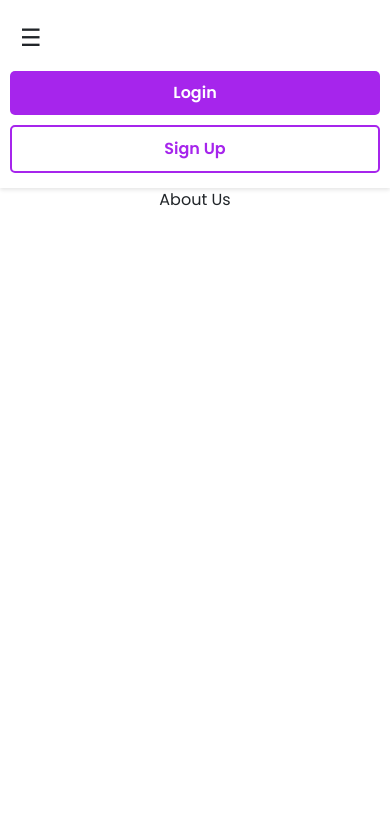
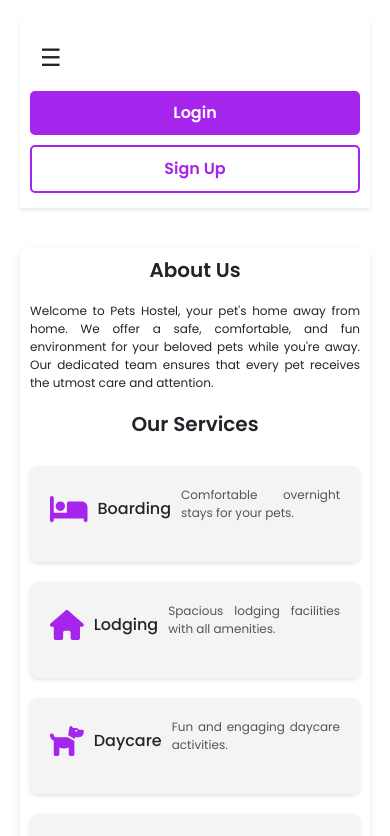
Before and after one commit to geo-jose-deltasoft/Pets-Hostel, a React (Create React App) app in the folder client/: page /about in a window 390 px wide. Shown: the top 836 px of the page. Built offline with nearby package versions, Linux system fonts and the light colour scheme.

Commit message:
About Us and Contact Us pages

```diff
--- a/client/src/assets/styles/About.css
+++ b/client/src/assets/styles/About.css
@@ -0,0 +1,137 @@
+@import url('https://fonts.googleapis.com/css2?family=Poppins:wght@300;400;500;600&display=swap');
+
+* {
+  margin: 0;
+  padding: 0;
+  box-sizing: border-box;
+  font-family: "Poppins", sans-serif;
+}
+
+.about {
+  display: flex;
+  flex-direction: column;
+  align-items: center;
+  padding: 20px;
+  width: 100%;
+}
+
+.about-container {
+  width: 100%;
+  max-width: 800px;
+  margin: 40px auto;
+  background-color: #fff;
+  padding: 20px;
+  border-radius: 8px;
+  box-shadow: 0 4px 8px rgba(0, 0, 0, 0.1);
+}
+
+.about-container h1,
+.about-container h2 {
+  font-size: 28px;
+  font-weight: 600;
+  margin-bottom: 20px;
+  text-align: center;
+}
+
+.about-container p {
+  font-size: 16px;
+  margin-bottom: 20px;
+  text-align: justify;
+}
+
+.services {
+  display: flex;
+  flex-direction: column;
+  align-items: center;
+  margin-top: 20px;
+}
+
+.service {
+  width: 100%;
+  max-width: 400px;
+  text-align: center;
+  margin: 10px 0;
+  padding: 20px;
+  background-color: #f4f4f4;
+  border-radius: 8px;
+  box-shadow: 0 2px 4px rgba(0, 0, 0, 0.1);
+}
+
+.service-icon {
+  font-size: 40px;
+  color: #a625ec;
+  margin-bottom: 10px;
+}
+
+.service h3 {
+  margin-bottom: 10px;
+  font-size: 18px;
+}
+
+.service p {
+  font-size: 14px;
+  color: #555;
+}
+
+/* Media queries for responsiveness */
+@media (max-width: 768px) {
+  .about-container {
+    padding: 15px;
+  }
+
+  .about-container h1,
+  .about-container h2 {
+    font-size: 24px;
+  }
+
+  .about-container p {
+    font-size: 14px;
+  }
+
+  .service {
+    width: 90%;
+  }
+
+  .service-icon {
+    font-size: 30px;
+  }
+
+  .service h3 {
+    font-size: 16px;
+  }
+
+  .service p {
+    font-size: 12px;
+  }
+}
+
+@media (max-width: 480px) {
+  .about-container {
+    padding: 10px;
+  }
+
+  .about-container h1,
+  .about-container h2 {
+    font-size: 20px;
+  }
+
+  .about-container p {
+    font-size: 12px;
+  }
+
+  .service {
+    width: 100%;
+  }
+
+  .service-icon {
+    font-size: 30px;
+  }
+
+  .service h3 {
+    font-size: 16px;
+  }
+
+  .service p {
+    font-size: 12px;
+  }
+}
--- a/client/src/assets/styles/Contact.css
+++ b/client/src/assets/styles/Contact.css
@@ -0,0 +1,109 @@
+@import url('https://fonts.googleapis.com/css2?family=Poppins:wght@300;400;500;600&display=swap');
+
+* {
+  margin: 0;
+  padding: 0;
+  box-sizing: border-box;
+  font-family: "Poppins", sans-serif;
+}
+
+.contact {
+  display: flex;
+  flex-direction: column;
+  align-items: center;
+  padding: 20px;
+  width: 100%;
+}
+
+.contact-container {
+  width: 100%;
+  max-width: 600px;
+  margin: 40px auto;
+  background-color: #fff;
+  padding: 20px;
+  border-radius: 8px;
+  box-shadow: 0 4px 8px rgba(0, 0, 0, 0.1);
+}
+
+.contact-container h1 {
+  font-size: 28px;
+  font-weight: 600;
+  margin-bottom: 20px;
+  text-align: center;
+}
+
+.contact-container p {
+  font-size: 16px;
+  margin-bottom: 20px;
+  text-align: center;
+}
+
+.contact-form {
+  display: flex;
+  flex-direction: column;
+}
+
+.form-group {
+  margin-bottom: 15px;
+}
+
+.form-group label {
+  font-size: 14px;
+  font-weight: 500;
+  margin-bottom: 5px;
+}
+
+.form-group input,
+.form-group textarea {
+  width: 100%;
+  padding: 10px;
+  border: 1px solid #ccc;
+  border-radius: 4px;
+  font-size: 14px;
+}
+
+.form-group textarea {
+  resize: vertical;
+  height: 100px;
+}
+
+.submit-btn {
+  background-color: #a625ec;
+  color: white;
+  border: none;
+  padding: 10px 20px;
+  border-radius: 4px;
+  cursor: pointer;
+  font-size: 16px;
+  font-weight: 500;
+  transition: background-color 0.3s ease;
+}
+
+.submit-btn:hover {
+  background-color: #dd9dff;
+}
+
+/* Media queries for responsiveness */
+@media (max-width: 768px) {
+  .contact-container {
+    padding: 15px;
+  }
+
+  .contact-container h1 {
+    font-size: 24px;
+  }
+
+  .contact-container p {
+    font-size: 14px;
+  }
+
+  .form-group input,
+  .form-group textarea {
+    font-size: 14px;
+  }
+
+  .submit-btn {
+    padding: 8px 16px;
+    font-size: 14px;
+  }
+}
--- a/client/src/assets/styles/Home.css
+++ b/client/src/assets/styles/Home.css
@@ -1,15 +1,36 @@
+@import url('https://fonts.googleapis.com/css2?family=Poppins:wght@300;400;500;600&display=swap');
+
+* {
+  margin: 0;
+  padding: 0;
+  box-sizing: border-box;
+  font-family: "Poppins", sans-serif;
+}
+
 .home {
   padding: 20px;
 }
 
 .home-content {
-  text-align: center;
+  display: flex;
+  flex-direction: row-reverse;
+  align-items: center;
+  justify-content: center;
+  gap: 20px;
   padding: 30px;
 }
 
+.home-content-right {
+  margin-top: 50px;
+  text-align: left;
+  flex: 1;
+}
+
 .home-content h1 {
-  font-size: 24px;
+  font-size: 32px;
+  font-weight: 600;
   margin-bottom: 30px;
+  line-height: 1.5;
 }
 
 .home-content button {
@@ -20,6 +41,7 @@
   border-radius: 4px;
   font-weight: bold;
   color: white;
+  margin-top: 20px;
 }
 
 .home-content button:hover {
@@ -41,17 +63,24 @@
 
 /* Media queries for responsiveness */
 @media (max-width: 768px) {
+  .home-content {
+    flex-direction: column;
+  }
+
   .home-content h1 {
-    font-size: 20px;
+    font-size: 28px;
+    text-align: center;
+  }
+
+  .home-content p {
+    font-size: 14px;
+    text-align: center;
   }
 
   .home-content button {
     padding: 8px 16px;
     font-size: 14px;
-  }
-
-  .home-content p {
-    font-size: 14px;
+    text-align: center;
   }
 
   .home-content img {
@@ -69,14 +98,17 @@
   .home-content h1 {
     font-size: 18px;
     margin-bottom: 20px;
+    text-align: center;
+  }
+
+  .home-content p {
+    font-size: 12px;
+    text-align: center;
   }
 
   .home-content button {
     padding: 6px 12px;
     font-size: 12px;
-  }
-
-  .home-content p {
-    font-size: 12px;
+    text-align: center;
   }
 }
--- a/client/src/assets/styles/TopBar.css
+++ b/client/src/assets/styles/TopBar.css
@@ -15,6 +15,8 @@
   background-color: #fff;
   box-shadow: 0 2px 4px rgba(0, 0, 0, 0.1);
   position: relative;
+  width: 100%;
+  box-sizing: border-box;
 }
 
 .topbar-left {
--- a/client/src/pages/About.js
+++ b/client/src/pages/About.js
@@ -1,13 +1,47 @@
 import React from 'react';
 import TopBar from '../components/layouts/TopBar';
+import { FontAwesomeIcon } from '@fortawesome/react-fontawesome';
+import { faBed, faHome, faDog, faScissors, faWalking } from '@fortawesome/free-solid-svg-icons';
 import '../assets/styles/About.css';
 
 const About = () => {
-  return(
-    <div className='about'>
+  return (
+    <div className="about">
       <TopBar />
-      <hi>About Us</hi>
-
+      <div className="about-container">
+        <h1>About Us</h1>
+        <p>
+          Welcome to Pets Hostel, your pet's home away from home. We offer a safe, comfortable, and fun environment for your beloved pets while you're away. Our dedicated team ensures that every pet receives the utmost care and attention.
+        </p>
+        <h2>Our Services</h2>
+        <div className="services">
+          <div className="service">
+            <FontAwesomeIcon icon={faBed} className="service-icon" />
+            <h3>Boarding</h3>
+            <p>Comfortable overnight stays for your pets.</p>
+          </div>
+          <div className="service">
+            <FontAwesomeIcon icon={faHome} className="service-icon" />
+            <h3>Lodging</h3>
+            <p>Spacious lodging facilities with all amenities.</p>
+          </div>
+          <div className="service">
+            <FontAwesomeIcon icon={faDog} className="service-icon" />
+            <h3>Daycare</h3>
+            <p>Fun and engaging daycare activities.</p>
+          </div>
+          <div className="service">
+            <FontAwesomeIcon icon={faScissors} className="service-icon" />
+            <h3>Grooming</h3>
+            <p>Professional grooming services.</p>
+          </div>
+          <div className="service">
+            <FontAwesomeIcon icon={faWalking} className="service-icon" />
+            <h3>Walking</h3>
+            <p>Regular walks and exercise routines.</p>
+          </div>
+        </div>
+      </div>
     </div>
   );
 };
--- a/client/src/pages/Contact.js
+++ b/client/src/pages/Contact.js
@@ -3,10 +3,28 @@ import TopBar from '../components/layouts/TopBar';
 import '../assets/styles/Contact.css';
 
 const Contact = () => {
-  return(
+  return (
     <div className='contact'>
       <TopBar />
-      <hi>Contact Us</hi>
+      <div className='contact-container'>
+        <h1>Contact Us</h1>
+        <p>We'd love to hear from you! Please fill out the form below and we'll get in touch with you shortly.</p>
+        <form className='contact-form'>
+          <div className='form-group'>
+            <label htmlFor='name'>Name</label>
+            <input type='text' id='name' name='name' placeholder='Your Name' required />
+          </div>
+          <div className='form-group'>
+            <label htmlFor='email'>Email</label>
+            <input type='email' id='email' name='email' placeholder='Your Email' required />
+          </div>
+          <div className='form-group'>
+            <label htmlFor='message'>Message</label>
+            <textarea id='message' name='message' placeholder='Your Message' required></textarea>
+          </div>
+          <button type='submit' className='submit-btn'>Send Message</button>
+        </form>
+      </div>
     </div>
   );
 };
--- a/client/src/pages/Home.js
+++ b/client/src/pages/Home.js
@@ -8,12 +8,21 @@ const Home = () => {
     <div className='home'>
       <TopBar />
       <div className='home-content'>
-        <h1>Boarding and Lodging for your pets.</h1>
-        <Link to='/booking-form'>
-          <button>Book Appointment</button>
-        </Link>
-        <p>Experience the joy of worry-free travel knowing your pets are in good hands.</p>
-        <img src="./images/landing-removebg.png" alt="Pets" />
+        <div className='home-content-left'>
+          <img src="./images/landing-removebg.png" alt="Pets" />
+        </div>
+        <div className='home-content-right'>
+          <h1>
+            Boarding and Lodging <br />
+            for your precious pets. <br />
+          </h1>
+          <p>
+            Rest easy knowing your pets are in caring hands, ensuring their happiness and well-being while you're away.
+          </p>
+          <Link to='/booking-form'>
+            <button>Book Appointment</button>
+          </Link>
+        </div>
       </div>
     </div>
   );
```
